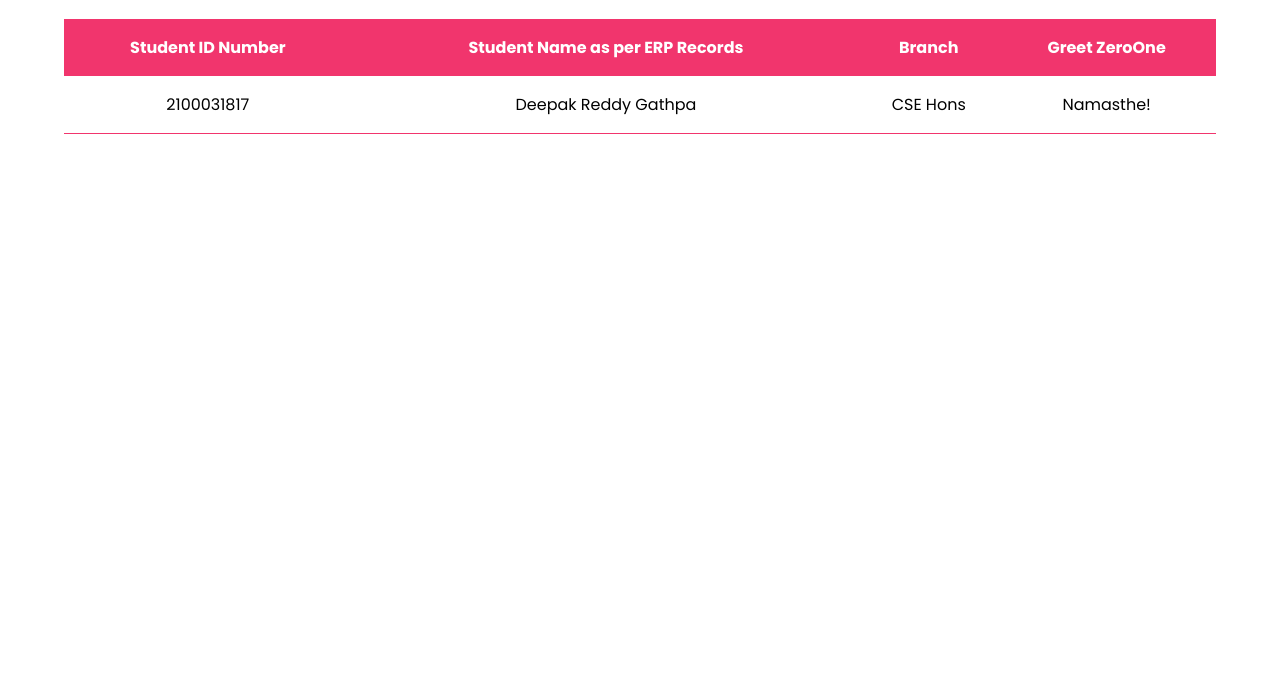
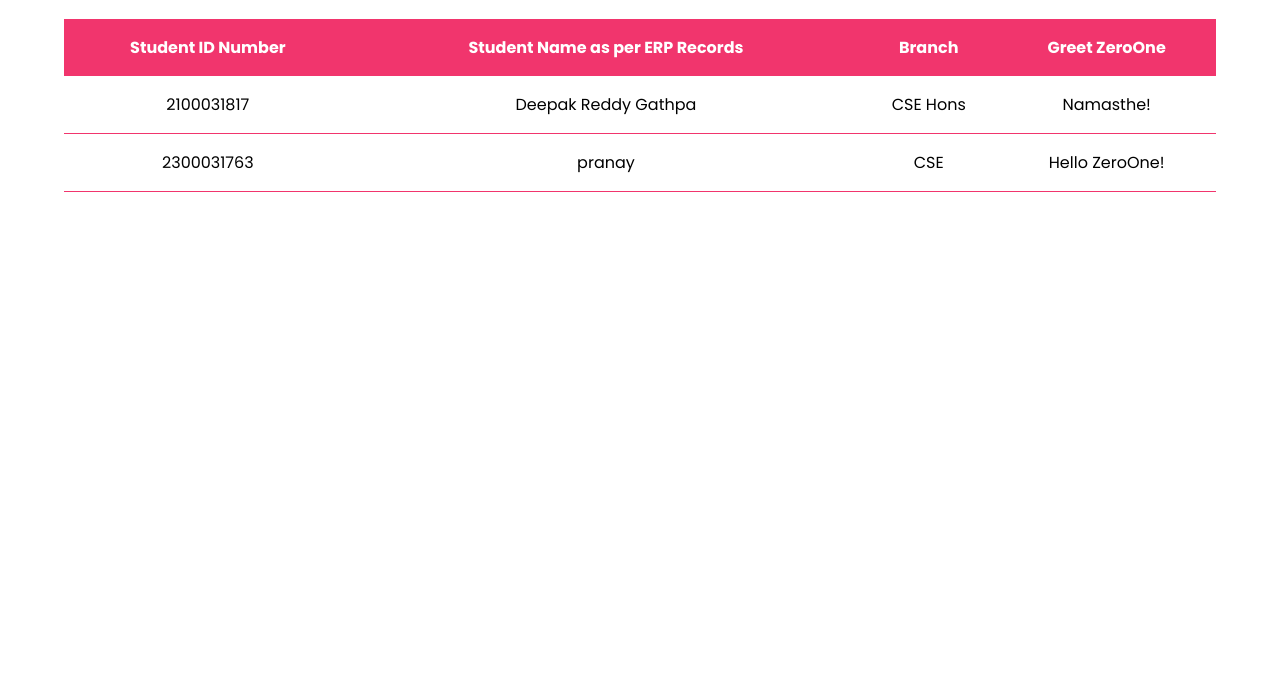
Before and after one commit to DeepakReddyG/Hello_ZeroOne, a plain HTML site: page index.html in a window 1280 px wide. Shown: the part 140-832 px from the top of the page. Drawn offline with Linux system fonts and the light colour scheme.

Commit message:
2300031763

```diff
--- a/index.html
+++ b/index.html
@@ -26,6 +26,13 @@
                     <td>CSE Hons</td>
                     <td>Namasthe!</td>
                 </tr>
+
+                <tr>
+                    <td>2300031763</td>
+                    <td>pranay</td>
+                    <td>CSE</td>
+                    <td>Hello ZeroOne!</td>
+                </tr>
             </table>
         </div>
     </div>
```
